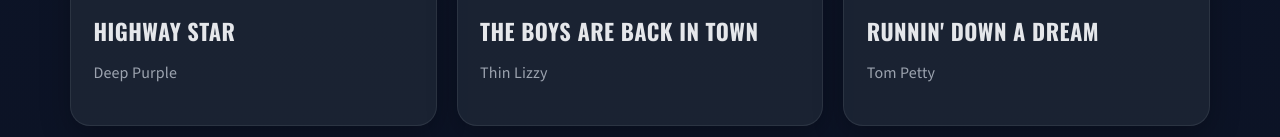
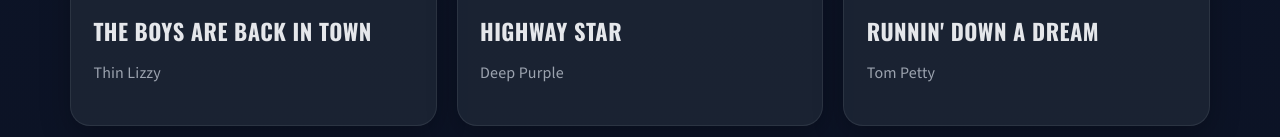
Before and after one commit to MTGPhish/turning-down-today, a plain HTML site: page index.html in a window 1280 px wide. Shown: the part 1283-1420 px from the top of the page. Drawn offline with nearby package versions, Linux system fonts and the light colour scheme.

Commit message:
Swap YouTube video links and titles (#1)

```diff
--- a/index.html
+++ b/index.html
@@ -439,15 +439,15 @@
 
         <div class="video-grid">
           <article class="card video-card">
-            <iframe src="https://www.youtube.com/embed/QuGgIDwhF1M" title="Turning Down Today performs Highway Star" allowfullscreen></iframe>
-            <h3>Highway Star</h3>
-            <p class="muted">Deep Purple</p>
+            <iframe src="https://www.youtube.com/embed/QuGgIDwhF1M" title="Turning Down Today performs The Boys Are Back in Town" allowfullscreen></iframe>
+            <h3>The Boys Are Back in Town</h3>
+            <p class="muted">Thin Lizzy</p>
           </article>
 
           <article class="card video-card">
-            <iframe src="https://www.youtube.com/embed/Swez1F4LYwg" title="Turning Down Today performs The Boys Are Back in Town" allowfullscreen></iframe>
-            <h3>The Boys Are Back in Town</h3>
-            <p class="muted">Thin Lizzy</p>
+            <iframe src="https://www.youtube.com/embed/1BZPsxzp5cE" title="Turning Down Today performs Highway Star" allowfullscreen></iframe>
+            <h3>Highway Star</h3>
+            <p class="muted">Deep Purple</p>
           </article>
 
           <article class="card video-card">
```
